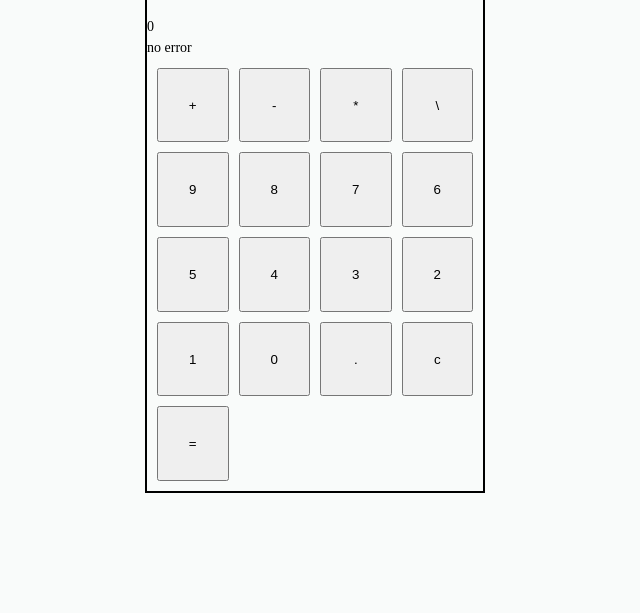
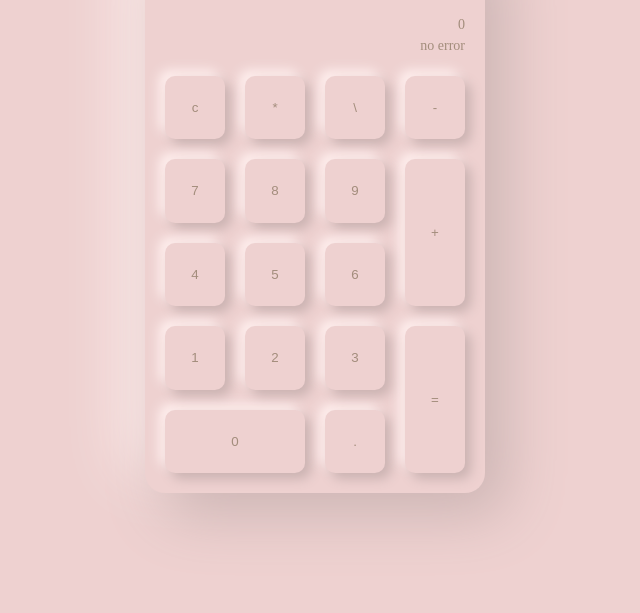
Before and after one commit to GurovDmitriy/javascript-calculator-oop, a website built with webpack: page docs/index.html in a window 1280 px wide. Shown: the part 187-800 px from the top of the page, without its empty margins (325-965 px from the left). Built offline with nearby package versions, Linux system fonts and the light colour scheme.

Commit message:
feat: base for ui

```diff
--- a/docs/index.html
+++ b/docs/index.html
@@ -16,9 +16,11 @@
     <div class="calculator">
       <h1 class="calculator__caption">Calculator</h1>
 
-      <div class="calculator__operations"></div>
-      <div class="calculator__result">0</div>
-      <div class="calculator__error">no error</div>
+      <div class="calculator__display">
+        <div class="calculator__operations"></div>
+        <div class="calculator__result">0</div>
+        <div class="calculator__error">no error</div>
+      </div>
       <div class="calculator__box-btn">
         <button
           id="plus"
@@ -116,7 +118,7 @@
         >
           c
         </button>
-        <button id="result" class="calculator__btn calculator-btn-result">
+        <button id="result" class="calculator__btn calculator-btn--result">
           =
         </button>
       </div>
--- a/docs/style.css
+++ b/docs/style.css
@@ -5,18 +5,18 @@
   --color-black: #000000;
 
   /* palette ui */
-  --color-primary: #bd443b;
-  --color-info: #322625;
-  --color-success: #6e8f4a;
-  --color-warning: #eb7f12;
+  --color-primary: #f2bfbe;
+  --color-info: #a38d7c;
+  --color-success: #7eb471;
+  --color-warning: #fba439;
   --color-danger: #f44336;
 
   /* palette */
-  --color-dawn-pink: #f3ece7;
-  --color-apricot: #ea8677;
-  --color-mojo: #c1493d;
-  --color-antique-brass: #cd8656;
-  --color-cocoa-brown: #322625;
+  --light-shades: #f8fcfb;
+  --light-accent: #eed1d0;
+  --main-brand: #f2bfbe;
+  --dark-accent: #eda5ad;
+  --dark-shades: #a38d7c;
 }
 
 html,
@@ -71,8 +71,7 @@ p {
   margin: 0 auto;
   padding: 0 20px;
 
-  background-color: #f9fbfa;
-  background-color: var(--color-p-snow-drift, #f9fbfa);
+  background-color: var(--light-accent);
 }
 
 .calculator {
@@ -83,26 +82,133 @@ p {
   height: 560px;
   margin: auto;
 
-  border: 2px solid;
+  background-color: var(--light-accent);
+  border-radius: 20px;
+  box-shadow: 20px 20px 60px #cab2b1, -20px -20px 60px #fff0ef;
 }
 
 .calculator__caption {
   padding: 10px;
 
+  color: var(--color-info);
   text-align: center;
 }
 
 .calculator__display {
-  padding: 10px;
+  padding: 0 20px;
 
+  color: var(--color-info);
   text-align: right;
+}
+
+.calculator__error {
+  color: var(--color-info);
 }
 
 .calculator__box-btn {
   display: grid;
   flex-grow: 1;
+  grid-auto-flow: row-reverse;
   grid-template-columns: repeat(4, 1fr);
-  gap: 10px;
+  gap: 20px;
 
-  padding: 10px;
+  padding: 20px;
 }
+
+.calculator__btn {
+  color: var(--color-info);
+
+  background-color: var(--light-accent);
+
+  border: none;
+  border-radius: 10px;
+  box-shadow: 6px 6px 12px #cab2b1, -6px -6px 12px #fff0ef;
+
+  cursor: pointer;
+}
+
+.calculator__btn:hover {
+  background-color: var(--main-brand);
+}
+
+.calculator__btn:active {
+  background-color: var(--dark-accent);
+}
+
+/* layout */
+
+.calculator-btn--0 {
+  grid-row: 5 / 6;
+  grid-column: 1 / span 2;
+}
+
+.calculator-btn--dot {
+  grid-row: 5 / 6;
+  grid-column: 3 / 4;
+}
+
+.calculator-btn--result {
+  grid-row: 4 / 6;
+  grid-column: 4 / 5;
+}
+
+.calculator-btn--plus {
+  grid-row: 2 / 4;
+  grid-column: 4 / 5;
+}
+
+.calculator-btn--minus {
+  grid-row: 1 / 2;
+  grid-column: 4 / 5;
+}
+
+.calculator-btn--divide {
+  grid-row: 1 / 2;
+  grid-column: 3 / 4;
+}
+
+.calculator-btn--multiple {
+  grid-row: 1 / 2;
+  grid-column: 2 / 3;
+}
+
+.calculator-btn--clear {
+  grid-row: 1 / 2;
+  grid-column: 1 / 2;
+}
+
+.calculator-btn--1 {
+  order: 7;
+}
+
+.calculator-btn--2 {
+  order: 8;
+}
+
+.calculator-btn--3 {
+  order: 9;
+}
+
+.calculator-btn--4 {
+  order: 4;
+}
+
+.calculator-btn--5 {
+  order: 5;
+}
+
+.calculator-btn--6 {
+  order: 6;
+}
+
+.calculator-btn--7 {
+  order: 1;
+}
+
+.calculator-btn--8 {
+  order: 2;
+}
+
+.calculator-btn--9 {
+  order: 3;
+}
```
